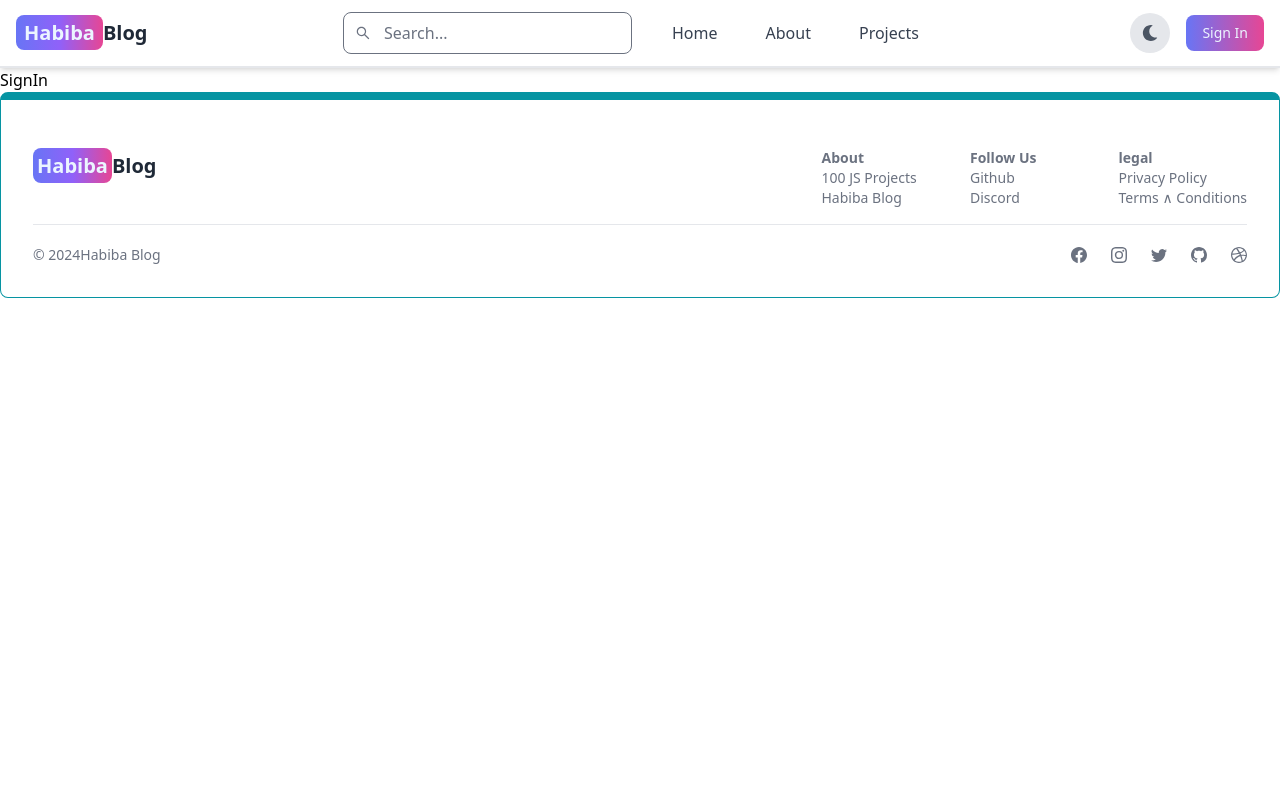
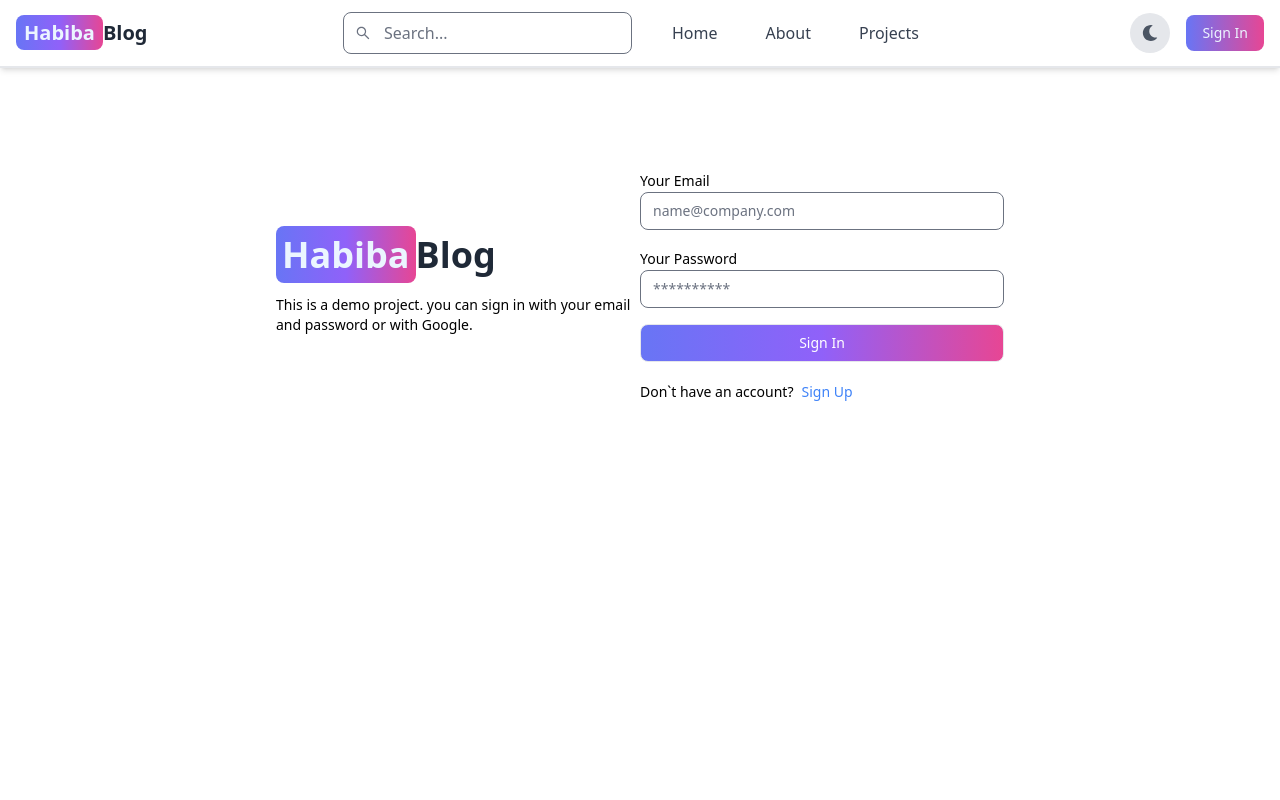
Before and after one commit to habiba13amasha/BlogProject, a React (Vite) app in the folder client/: page /sign-in in a window 1280 px wide. Shown: the top 800 px of the page. Built offline with nearby package versions, Linux system fonts and the light colour scheme.

Commit message:
complete sign in page functionality

```diff
--- a/client/src/pages/SignIn.jsx
+++ b/client/src/pages/SignIn.jsx
@@ -1,6 +1,105 @@
+import { Link,useNavigate } from "react-router-dom";
+import { Label, TextInput, Button, Alert, Spinner } from "flowbite-react";
+import { useState } from "react";
 
 export default function SignIn() {
+  const [formData, setFormData] = useState({
+    email: '',
+    password: ''
+  });
+  const navigate = useNavigate();
+  const [errorMessage,setErrorMessage]=useState(null)
+  const [loading,setLoading]=useState(false)
+  const handleChange = (e) => {
+    setFormData({ ...formData, [e.target.id]: e.target.value.trim() });
+  }
+
+  const handleSubmit = async (e) => {
+    e.preventDefault();
+    if(!formData.email|| !formData.password){
+      return setErrorMessage("Please fill out All fields")
+    }
+    try {
+      setLoading(true)
+      setErrorMessage(null)
+      const res = await fetch("/api/auth/signin", {
+        method: "POST",
+        headers: { "Content-Type": "application/json" },
+        body: JSON.stringify(formData)
+      });
+      const data = await res.json();
+      if(data.success===false){
+       return(
+         setErrorMessage(data.message) ,
+         setLoading(false)
+       )
+      }else{
+        setLoading(false),
+        navigate('/')
+      }
+
+    } catch (error) {
+      setErrorMessage(error.message)
+      setLoading(false)
+    }
+  }
+
   return (
-    <div>SignIn</div>
+    <div className="min-h-screen mt-20">
+      <div className="flex p-5 max-w-3xl mx-auto flex-col md:flex-row md:items-center ">
+
+        {/*left side */}
+
+        <div className="flex-1">
+         {/*logo */}
+         <Link to="/" className="text-4xl font-bold text-gray-800 dark:text-white ">
+          <span className="px-1.5 py-1 bg-gradient-to-r from-indigo-500 via-purple-500 to-pink-500 rounded-lg text-blue-50">
+            Habiba
+          </span>
+          Blog
+        </Link>
+        <p className="text-sm mt-5">
+          This is a demo project. you can sign in with your email and password or with Google.
+        </p>
+        </div>
+
+        {/*right side */}
+
+        <div className="flex-1">
+          <form className="flex flex-col gap-4" onSubmit={handleSubmit}>
+            <div>
+              <Label value="Your Email"/>
+              <TextInput type="email" placeholder="name@company.com" id="email" onChange={handleChange} required />
+            </div>
+            <div>
+              <Label value="Your Password"/>
+              <TextInput type="password" placeholder="**********" id="password" onChange={handleChange} required />
+            </div>
+            <Button type="submit" className="bg-gradient-to-r from-indigo-500 via-purple-500 to-pink-500" disabled={loading}>
+              {loading ? (
+                <>
+                 <Spinner size="sm"/>
+                 <span className="pl-3">Loading....</span>
+                </>
+              ) : "Sign In"
+              }
+            </Button>
+          </form>
+          <div className="flex gap-2 text-sm mt-5">
+            <span>Don`t have an account?</span>
+            <Link to="/sign-up" className="text-blue-500" >Sign Up</Link>
+          </div>
+          {
+              errorMessage && (
+                <Alert className="mt-8 font-bold bg-red-500">
+                 <strong>Error: </strong>
+                 {errorMessage}
+                </Alert>
+
+              )
+            }
+        </div>
+      </div>
+    </div>
   )
 }
--- a/client/src/pages/SignUp.jsx
+++ b/client/src/pages/SignUp.jsx
@@ -86,7 +86,7 @@
                  <Spinner size="sm"/>
                  <span className="pl-3">Loading....</span>
                 </>
-              ) : "Sign UP"
+              ) : "Sign Up"
               }
             </Button>
           </form>
```
